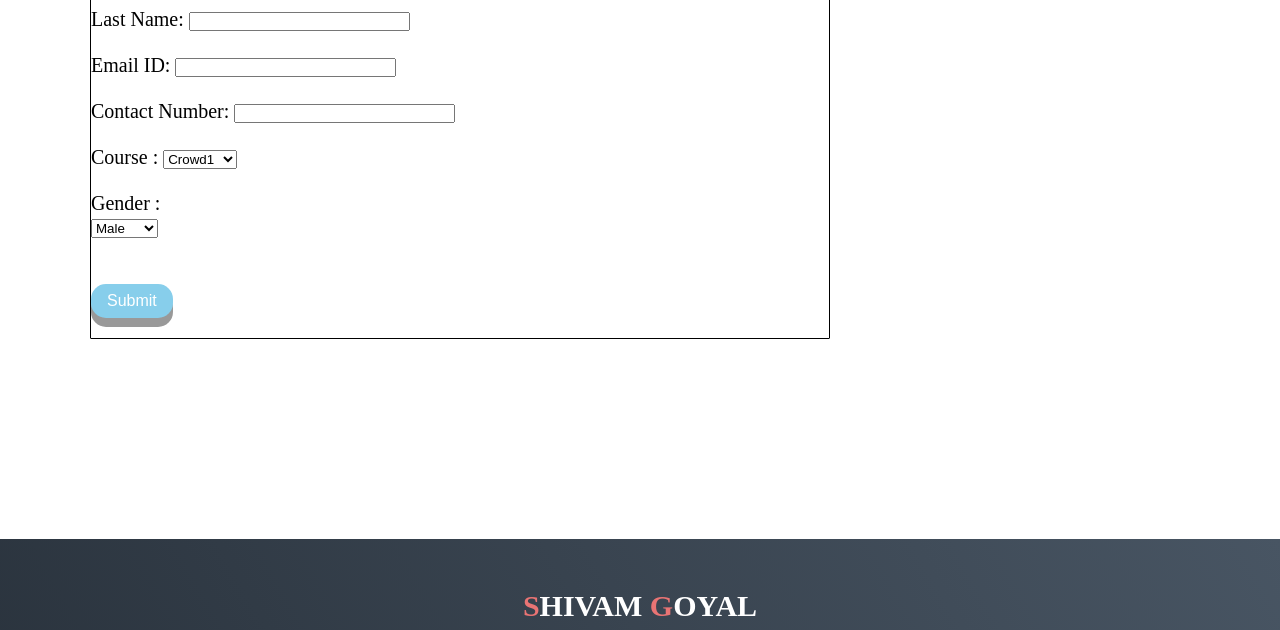
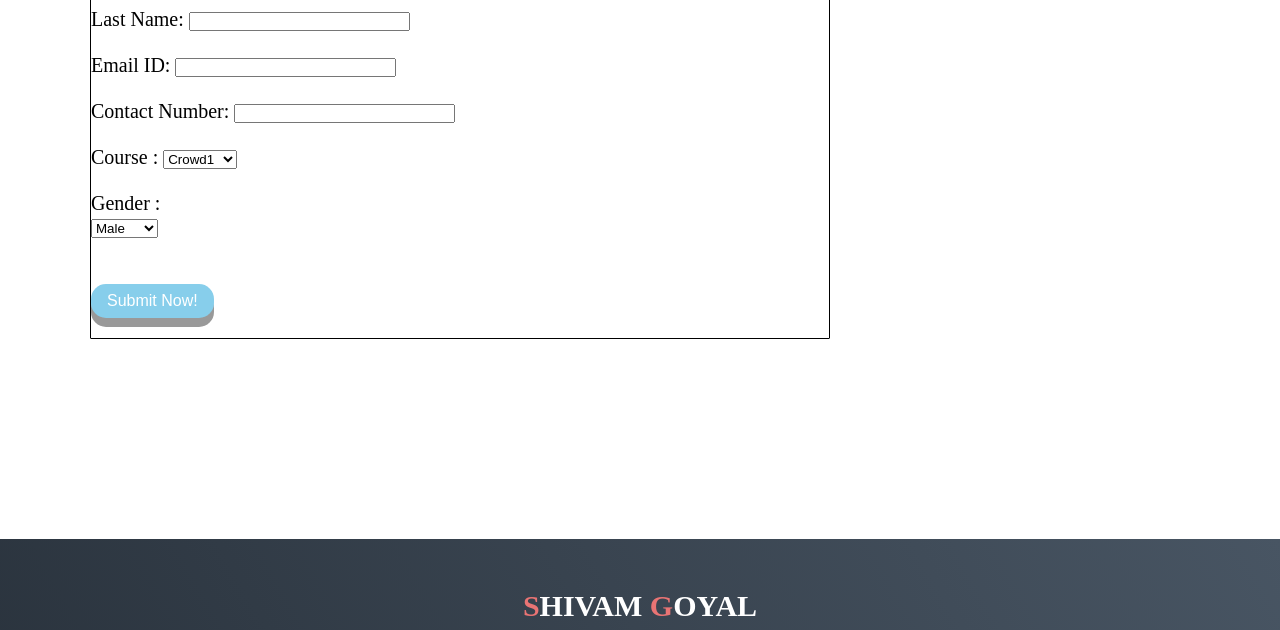
Before and after one commit to shiv452/portfoliowebsite, a plain HTML site: page index.html in a window 1280 px wide. Shown: the part 6622-7252 px from the top of the page. Drawn offline with Linux system fonts and the light colour scheme.

Commit message:
Update commit

```diff
--- a/index.html
+++ b/index.html
@@ -257,7 +257,7 @@ Course :
     <br>
     <br>
     <br>
-    <button class="btn"  type="submit">Submit</button>
+    <button class="btn"  type="submit">Submit Now!</button>
 
 </form>
 
```
